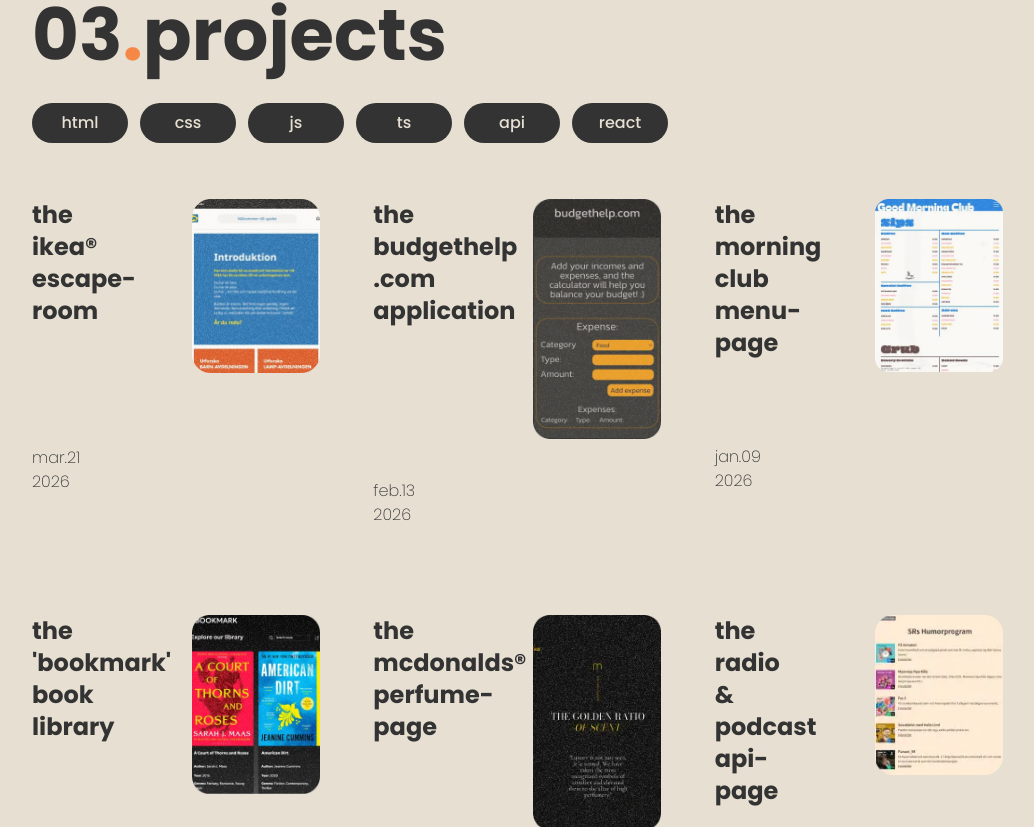
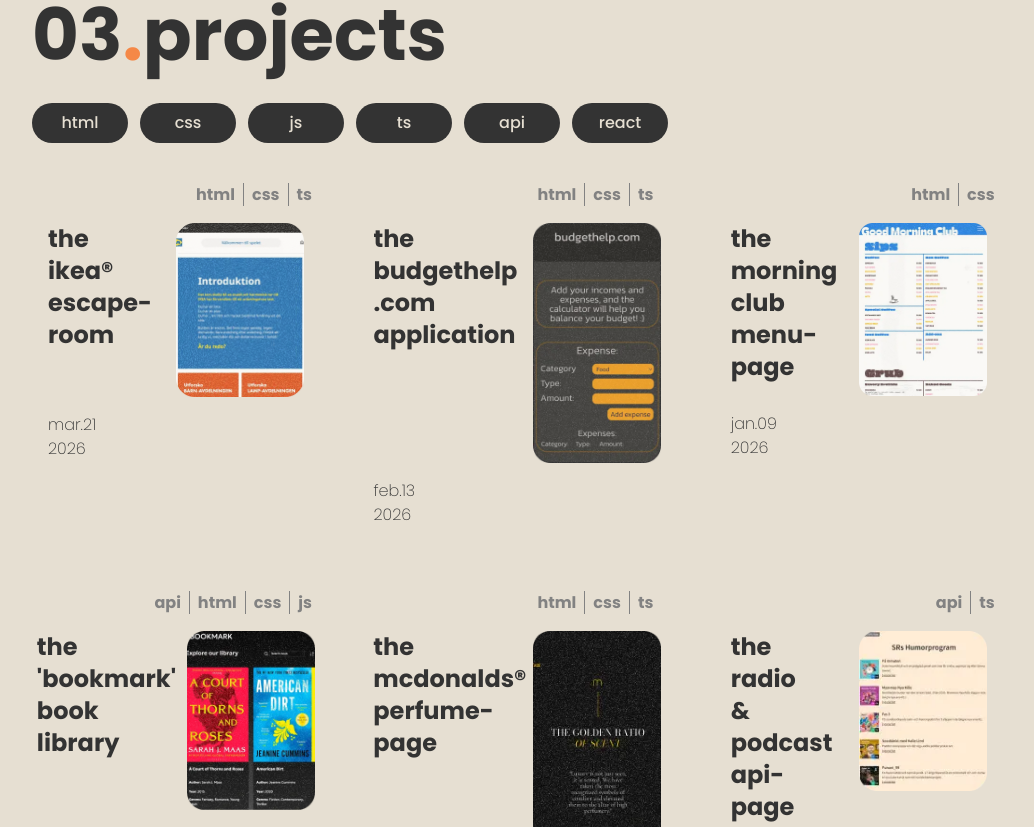
Before and after one commit to erik-grahn/FED25D_REACT_PORTFOLIO, a React (Vite) app in the folder portfolio-react/: page / in a window 1280 px wide. Shown: the part 2393-3220 px from the top of the page, without its empty margins (96-1130 px from the left). Built offline with nearby package versions, Linux system fonts and the light colour scheme.

Commit message:
feat: add categories and url to project card

```diff
--- a/portfolio-react/src/components/Projects/ProjectCard.tsx
+++ b/portfolio-react/src/components/Projects/ProjectCard.tsx
@@ -1,3 +1,4 @@
+import { span } from "motion/react-client";
 import type { Project } from "../../types/Project";
 
 interface ProjectCardProps {
@@ -6,30 +7,49 @@ interface ProjectCardProps {
 const ProjectCard = ({ project }: ProjectCardProps) => {
   return (
     <li
-      className="grid grid-cols-2 w-2xs mt-12 h-92 justify-items-center not-last:border-b border-primary md:border-none"
+      className="w-2xs py-8 h-auto justify-items-center not-last:border-b border-primary md:border-none"
       key={project.id}>
+      <p className="justify-self-end mb-4">
+        {project.category.map((category) => (
+          <span
+            className="font-bold text-grey2 px-2 not-last:border-r"
+            key={category}>
+            {category}
+            {""}
+          </span>
+        ))}
+      </p>
+      <div className="grid grid-cols-2">
         <h4 className="text-2xl font-bold text-primary justify-self-start">
+          <a
+            href={project.url}
+            target="_blank"
+            className="hover:text-secondary">
             {project.name.split(" ").map((word, index) => (
               <span key={index} className="block">
                 {word}
               </span>
             ))}
+          </a>
         </h4>
+        <a href={project.url} target="_blank" className="justify-self-end">
           <img
-        className="justify-self-end max-w-32"
+            className=" max-w-32"
             src={
               project.img ||
               "https://encrypted-tbn0.gstatic.com/images?q=tbn:ANd9GcTdIKvZO_-Db1Vq3is1AHPA_hx8Oy86IrrSUnSX7C_rUw&s=10"
             }
             alt={`snapshot of the project ${project.name}`}
           />
-      <p className="justify-self-start">
+        </a>
+        <p className="justify-self-start mt-4">
           {project.date.split(" ").map((date, index) => (
             <span className="block text-primary" key={index}>
               {date}
             </span>
           ))}
         </p>
+      </div>
     </li>
   );
 };
```
Lines whose indentation alone changed are shown as unchanged.
